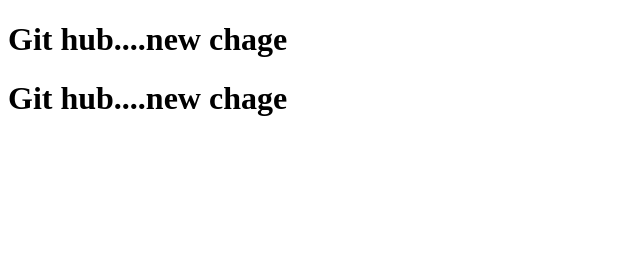
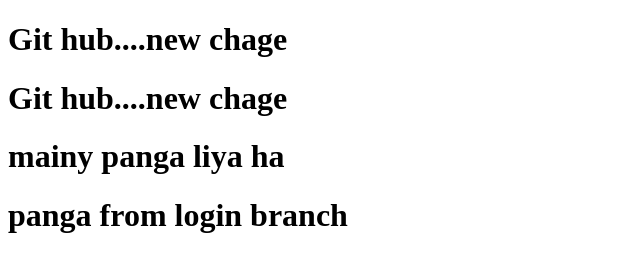
Before and after one commit to ahmadshafi70/myapp2, a plain HTML site: page index.html in a window 1280 px wide. Shown: the whole page, without its empty margins (0-640 px from the left). Drawn offline with Linux system fonts and the light colour scheme.

Commit message:
mainy panga liya ha

```diff
--- a/index.html
+++ b/index.html
@@ -6,5 +6,7 @@
 <body>
 	<h1>Git hub....new chage</h1>
 	<h1>Git hub....new chage</h1>
+	<h1>mainy panga liya ha</h1>
+	<h1>panga from login branch</h1>
 </body>
 </html>
```
Also changed, not shown: login.html (added, +1 -0 lines).
